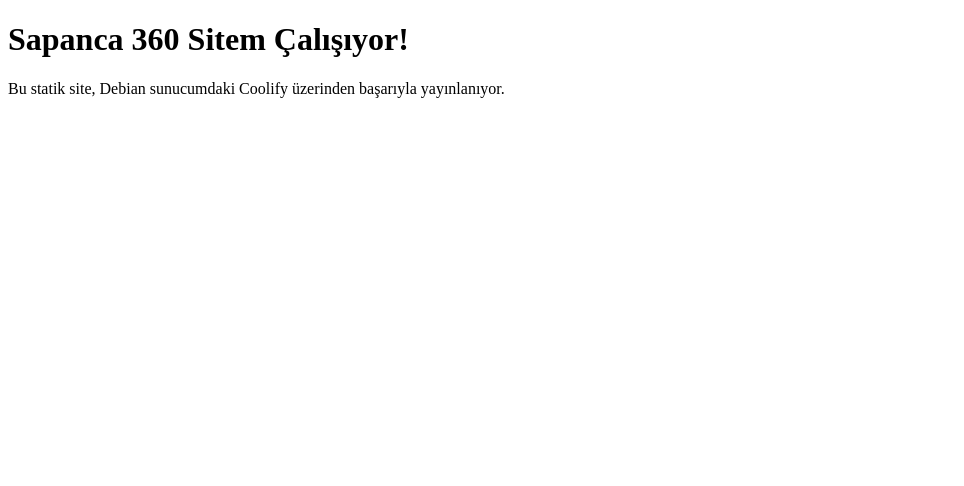
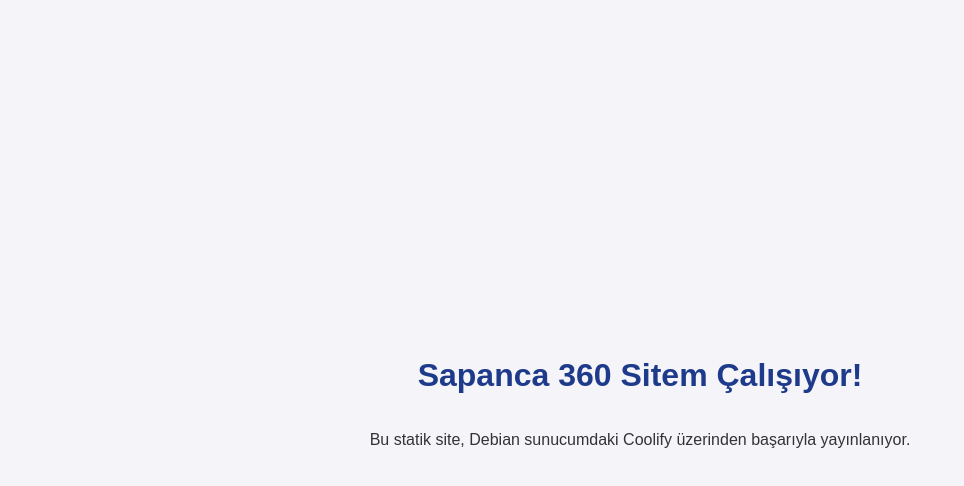
Before and after one commit to Fikosayar/static-site, a plain HTML site: page index.html in a window 1280 px wide. Shown: the whole page, without its empty margins (0-964 px from the left). Drawn offline with Linux system fonts and the light colour scheme.

Commit message:
index.html

```diff
--- a/index.html
+++ b/index.html
@@ -2,26 +2,68 @@
 <html lang="tr">
 <head>
     <meta charset="UTF-8">
+    <meta name="viewport" content="width=device-width, initial-scale=1.0">
     <title>Sapanca 360 - Test Sayfası</title>
+    <style>
+        body {
+            font-family: sans-serif;
+            display: flex;
+            flex-direction: column;
+            align-items: center;
+            justify-content: center;
+            height: 100vh;
+            margin: 0;
+            background-color: #f4f4f9;
+            color: #333;
+        }
+        h1 { color: #1e3a8a; }
+    </style>
 </head>
 <body>
+
     <h1>Sapanca 360 Sitem Çalışıyor!</h1>
     <p>Bu statik site, Debian sunucumdaki Coolify üzerinden başarıyla yayınlanıyor.</p>
+
+    <!-- Chatwoot SDK Başlangıcı -->
     <script>
+      // Widget Ayarları
+      window.chatwootSettings = {
+        "position": "right",
+        "type": "expanded_bubble",
+        "launcherTitle": "Canlı destek",
+        "locale": "tr"
+      };
+
       (function(d,t) {
-    var BASE_URL="https://chat.sapanca360.com";
-    var g=d.createElement(t),s=d.getElementsByTagName(t)[0];
-    g.src=BASE_URL+"/packs/js/sdk.js";
+        var BASE_URL = "https://chat.sapanca360.com";
+        var g = d.createElement(t), s = d.getElementsByTagName(t)[0];
+        g.src = BASE_URL + "/packs/js/sdk.js";
         g.async = true;
-    s.parentNode.insertBefore(g,s);
-    g.onload=function(){
+        s.parentNode.insertBefore(g, s);
+
+        g.onload = function() {
           window.chatwootSDK.run({
             websiteToken: 'QqNz984C4K4sCJMXmYyUehk8',
             baseUrl: BASE_URL
-      })
+          });
+
+          // Marka yazısını (Powered by) gizlemek için eklenen özel fonksiyon
+          // Widget yüklendikten sonra iframe içine CSS enjekte eder
+          const hideBranding = () => {
+            const chatwootIframe = document.querySelector('iframe#chatwoot_live_chat_widget');
+            if (chatwootIframe && chatwootIframe.contentDocument) {
+                const style = document.createElement('style');
+                style.innerHTML = '.brand-link { display: none !important; }';
+                chatwootIframe.contentDocument.head.appendChild(style);
             }
-  })(document,"script");
+          };
+
+          // Widget'ın tam yüklenmesi için 2 saniye bekleyip gizleme işlemini yapar
+          setTimeout(hideBranding, 2500);
+        }
+      })(document, "script");
     </script>
+    <!-- Chatwoot SDK Bitişi -->
+
 </body>
-</script>
 </html>
```
Lines whose indentation alone changed are shown as unchanged.
